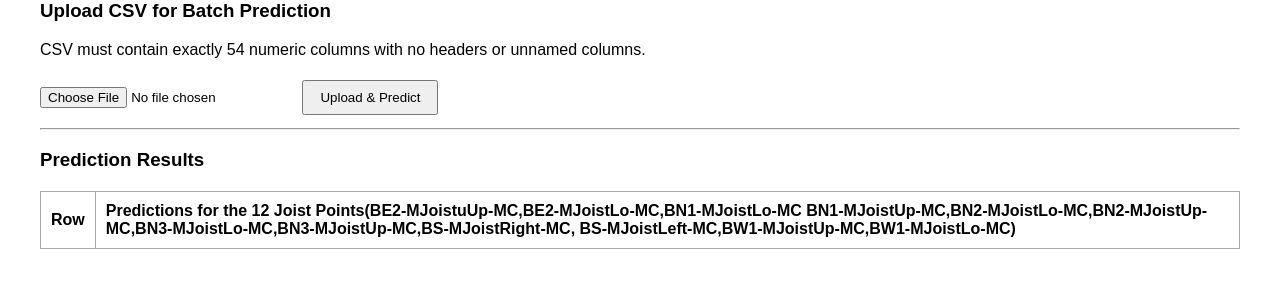
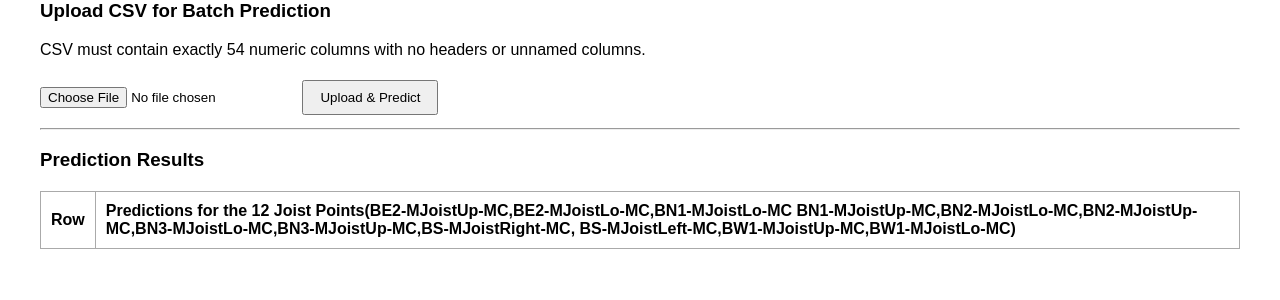
Before and after one commit to Samuelms46/ML-model-for-Moisture-Content-in-Joists, a Flask app: page / in a window 1280 px wide. Shown: the part 436-736 px from the top of the page. Run offline with Flask 3, Linux system fonts and the light colour scheme; lists and menus that the app fills with data are empty; parts of the project's set-up code (start-up, migrations or seed data) failed here and were passed over; some libraries are stand-ins or nearby versions.

Commit message:
changes to the app and html

```diff
--- a/templates/CSv.html
+++ b/templates/CSv.html
@@ -80,7 +80,7 @@
         <thead>
             <tr>
                 <th>Row</th>
-                <th>Predictions  for the 12 Joist Points(BE2-MJoistuUp-MC,BE2-MJoistLo-MC,BN1-MJoistLo-MC
+                <th>Predictions  for the 12 Joist Points(BE2-MJoistUp-MC,BE2-MJoistLo-MC,BN1-MJoistLo-MC
                     BN1-MJoistUp-MC,BN2-MJoistLo-MC,BN2-MJoistUp-MC,BN3-MJoistLo-MC,BN3-MJoistUp-MC,BS-MJoistRight-MC,
                     BS-MJoistLeft-MC,BW1-MJoistUp-MC,BW1-MJoistLo-MC)</th>
             </tr>
```
